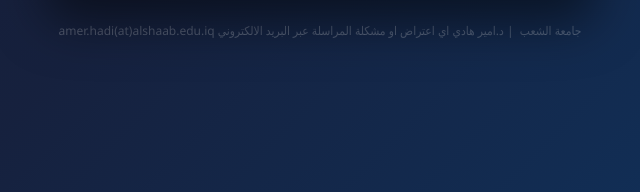
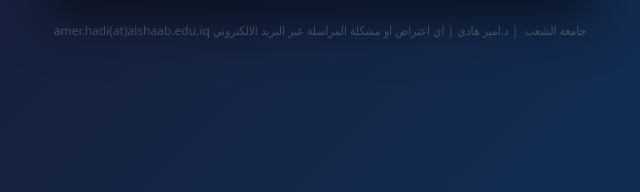
Before and after one commit to ameerkhadi/academic-cv-website, a plain HTML site: page mid.html in a window 1280 px wide. Shown: the part 589-781 px from the top of the page, 320-960 px from the left. Drawn offline with Linux system fonts and the light colour scheme.

Commit message:
Update mid.html

```diff
--- a/mid.html
+++ b/mid.html
@@ -307,7 +307,7 @@
     </div>
 
     <div class="footer">
-        جامعة الشعب &nbsp;|&nbsp;د.امير هادي اي اعتراض او مشكلة المراسلة عبر البريد الالكتروني  amer.hadi(at)alshaab.edu.iq
+        جامعة الشعب &nbsp;|&nbsp;د.امير هادي | اي اعتراض او مشكلة المراسلة عبر البريد الالكتروني  amer.hadi(at)alshaab.edu.iq
     </div>
 </div>
 
```
